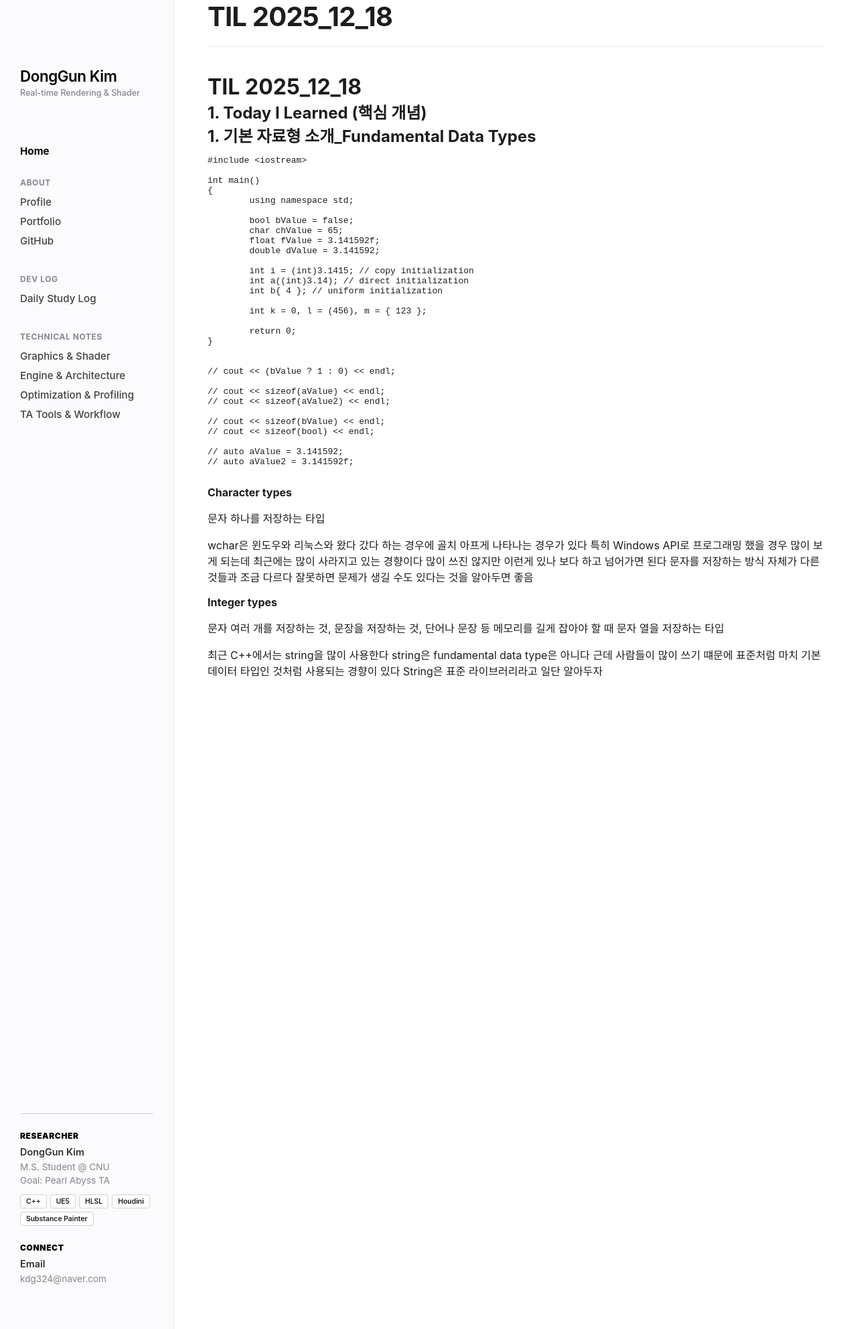
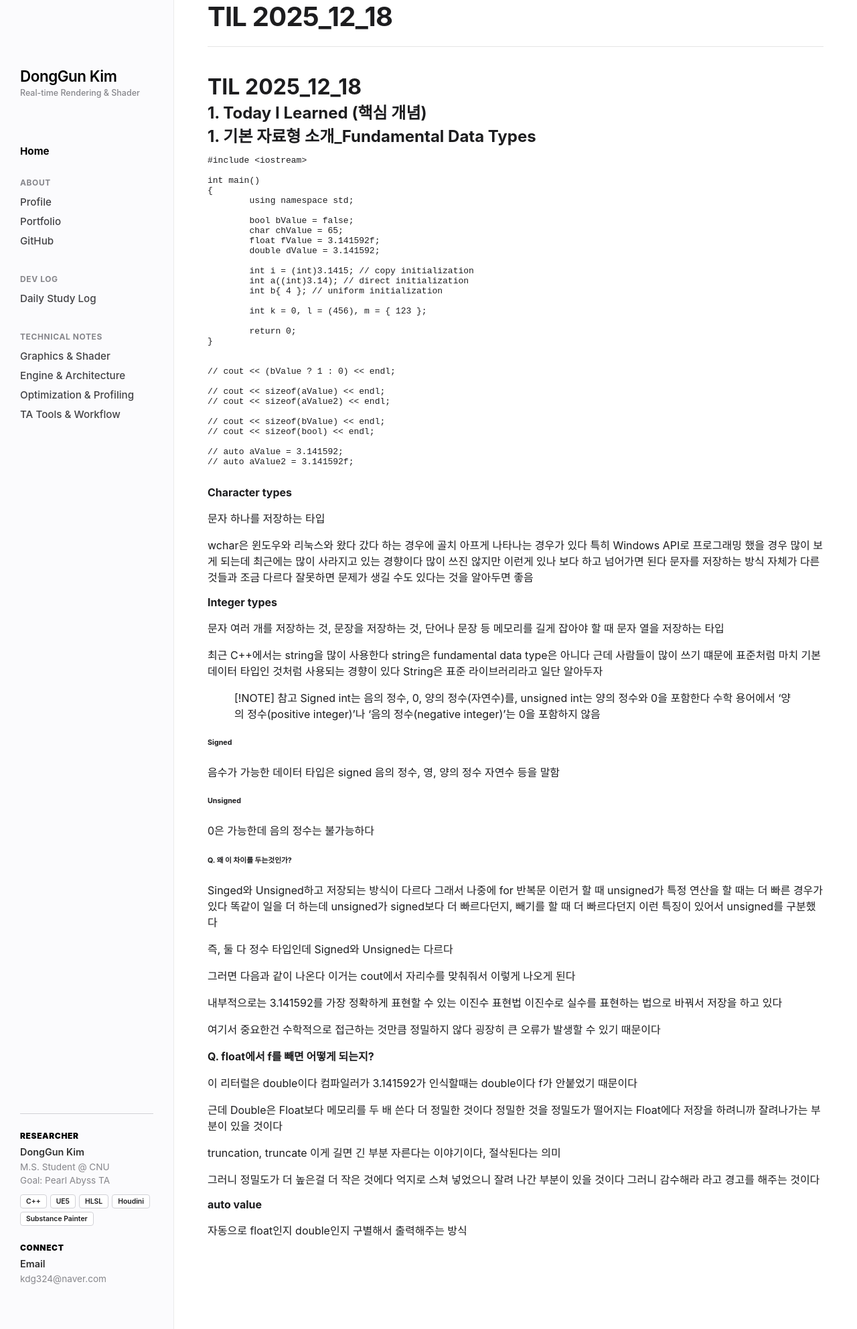
Before and after one commit to KimDongGun324/kimdonggun324.github.io, a Jekyll site: the page built from daily-study/posts/2025/12/18.md, in a window 1280 px wide. Shown: the whole page at 67% size. Built offline with Jekyll 4.4.1, drawn with Linux system fonts in a browser that asks for light colours; some web fonts are replaced; our own code applies the rules of GitHub Pages for plain Markdown files.

Commit message:
Update 18.md

```diff
--- a/daily-study/posts/2025/12/18.md
+++ b/daily-study/posts/2025/12/18.md
@@ -63,3 +63,56 @@ wchar은 윈도우와 리눅스와 왔다 갔다 하는 경우에 골치 아프
 최근 C++에서는 string을 많이 사용한다
 string은 fundamental data type은 아니다 근데 사람들이 많이 쓰기 떄문에 표준처럼 마치 기본 데이터 타입인 것처럼 사용되는 경향이 있다
 String은 표준 라이브러리라고 일단 알아두자
+
+
+> [!NOTE] 참고
+> Signed int는 음의 정수, 0, 양의 정수(자연수)를, unsigned int는 양의 정수와 0을 포함한다
+> 수학 용어에서 '양의 정수(positive integer)'나 '음의 정수(negative integer)'는 0을 포함하지 않음
+
+
+###### Signed
+
+음수가 가능한 데이터 타입은 signed
+음의 정수, 영, 양의 정수 자연수 등을 말함
+
+
+###### Unsigned
+
+0은 가능한데 음의 정수는 불가능하다
+
+
+###### Q. 왜 이 차이를 두는것인가?
+
+Singed와 Unsigned하고 저장되는 방식이 다르다
+그래서 나중에 for 반복문 이런거 할 때 unsigned가 특정 연산을 할 때는 더 빠른 경우가 있다
+똑같이 일을 더 하는데 unsigned가 signed보다 더 빠르다던지, 빼기를 할 때 더 빠르다던지 이런 특징이 있어서 unsigned를 구분했다
+
+즉, 둘 다 정수 타입인데 Signed와 Unsigned는 다르다
+
+그러면 다음과 같이 나온다
+이거는 cout에서 자리수를 맞춰줘서 이렇게 나오게 된다
+
+내부적으로는 3.141592를 가장 정확하게 표현할 수 있는 이진수 표현법
+이진수로 실수를 표현하는 법으로 바꿔서 저장을 하고 있다
+
+ 여기서 중요한건 수학적으로 접근하는 것만큼 정밀하지 않다
+ 굉장히 큰 오류가 발생할 수 있기 때문이다
+
+#### Q. float에서 f를 빼면 어떻게 되는지?
+
+
+이 리터럴은 double이다
+컴파일러가 3.141592가 인식할때는 double이다 f가 안붙었기 때문이다
+
+근데 Double은 Float보다 메모리를 두 배 쓴다 더 정밀한 것이다
+정밀한 것을 정밀도가 떨어지는 Float에다 저장을 하려니까 잘려나가는 부분이 있을 것이다
+
+ truncation, truncate 이게 길면 긴 부분 자른다는 이야기이다, 절삭된다는 의미
+
+그러니 정밀도가 더 높은걸 더 작은 것에다 억지로 스쳐 넣었으니 잘려 나간 부분이 있을 것이다
+그러니 감수해라 라고 경고를 해주는 것이다
+
+
+#### auto value
+
+자동으로 float인지 double인지 구별해서 출력해주는 방식
```
